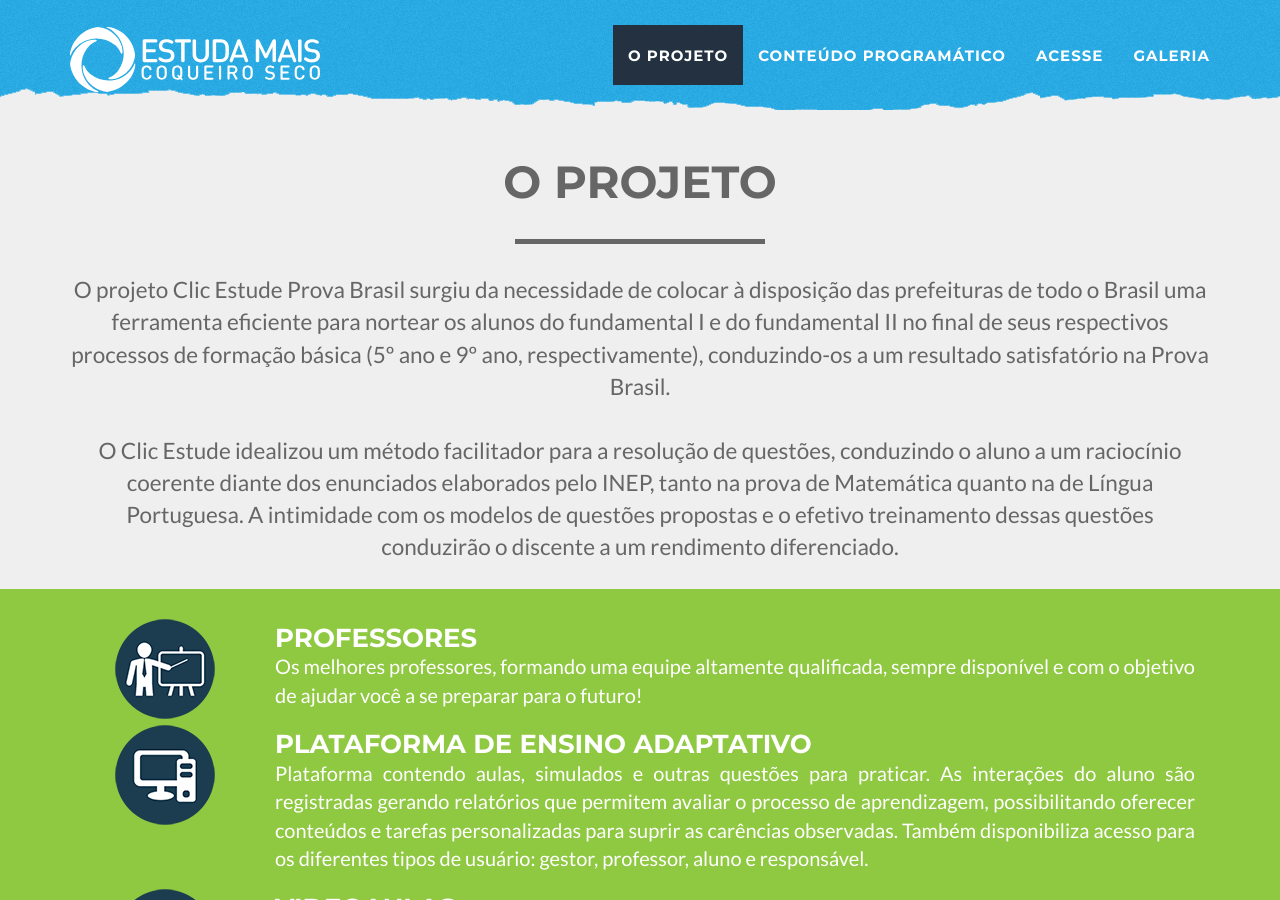
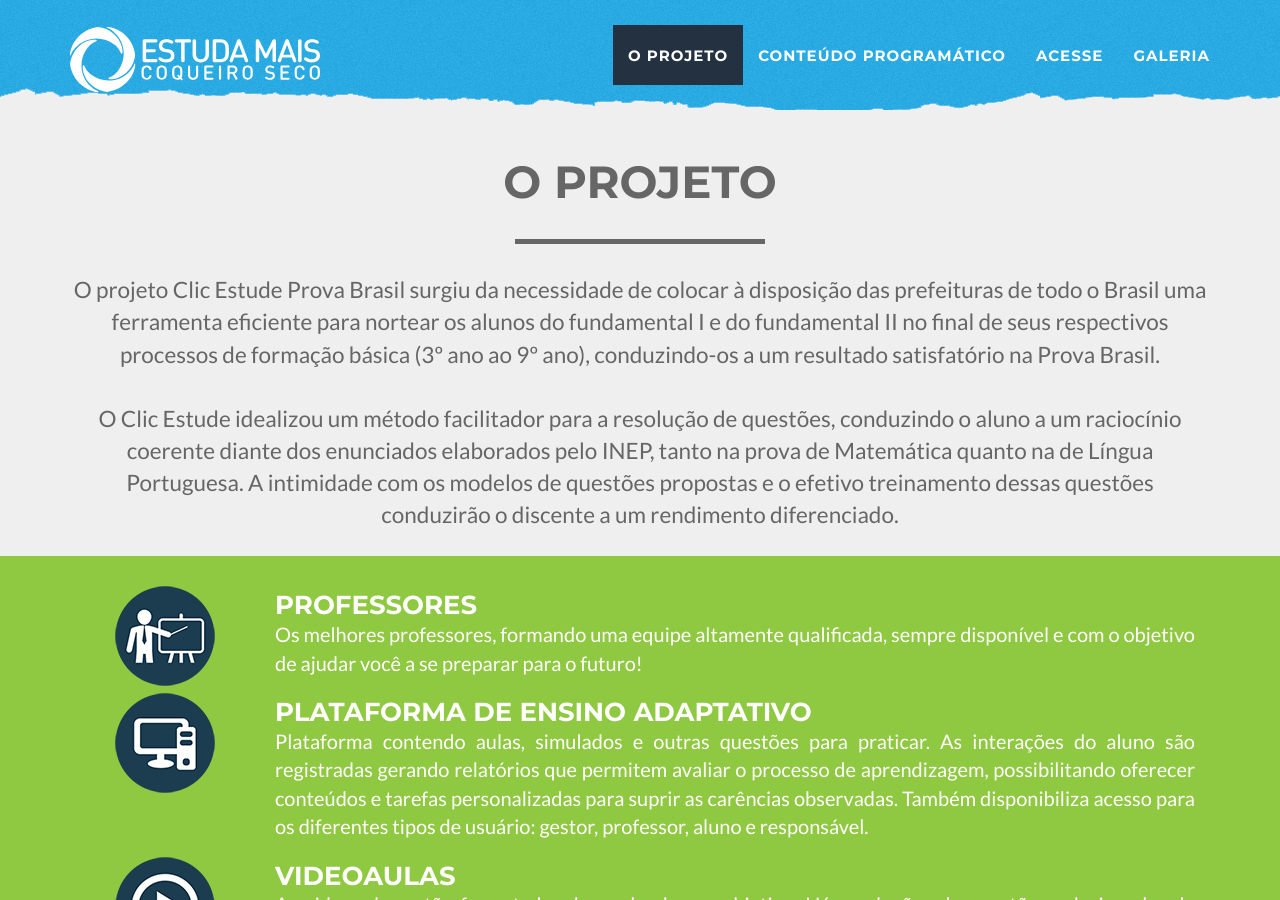
Before and after one commit to wilivro/estudamaiscoqueiroseco.com.br, a Jekyll site: the page built from index.html, in a window 1280 px wide and 900 px high. Built offline with Jekyll 4.4.1, drawn with Linux system fonts in a browser that asks for light colours.

Commit message:
Update header.html

```diff
--- a/_includes/header.html
+++ b/_includes/header.html
@@ -6,7 +6,7 @@
                     <div style="padding-top: 90px; margin-top: -90px;" id="page-top" class="intro-text">
                        <span style="font-size: 3em;" class="name">o projeto</span>
                         <hr class="star-light">
-                        <span class="skills">O projeto Clic Estude Prova Brasil surgiu da necessidade de colocar à disposição das prefeituras de todo o Brasil uma ferramenta eficiente para nortear os alunos do fundamental I e do fundamental II no final de seus respectivos processos de formação básica (5º ano e 9º ano, respectivamente), conduzindo-os a um resultado satisfatório na Prova Brasil.<br><br>
+                        <span class="skills">O projeto Clic Estude Prova Brasil surgiu da necessidade de colocar à disposição das prefeituras de todo o Brasil uma ferramenta eficiente para nortear os alunos do fundamental I e do fundamental II no final de seus respectivos processos de formação básica (3º ano ao 9º ano), conduzindo-os a um resultado satisfatório na Prova Brasil.<br><br>
                         O Clic Estude idealizou um método facilitador para a resolução de questões, conduzindo o aluno a um raciocínio coerente diante dos enunciados elaborados pelo INEP, tanto na prova de Matemática quanto na de Língua Portuguesa. A intimidade com os modelos de questões propostas e o efetivo treinamento dessas questões conduzirão o discente a um rendimento diferenciado.</span>
                     </div>
                 </div>
```
